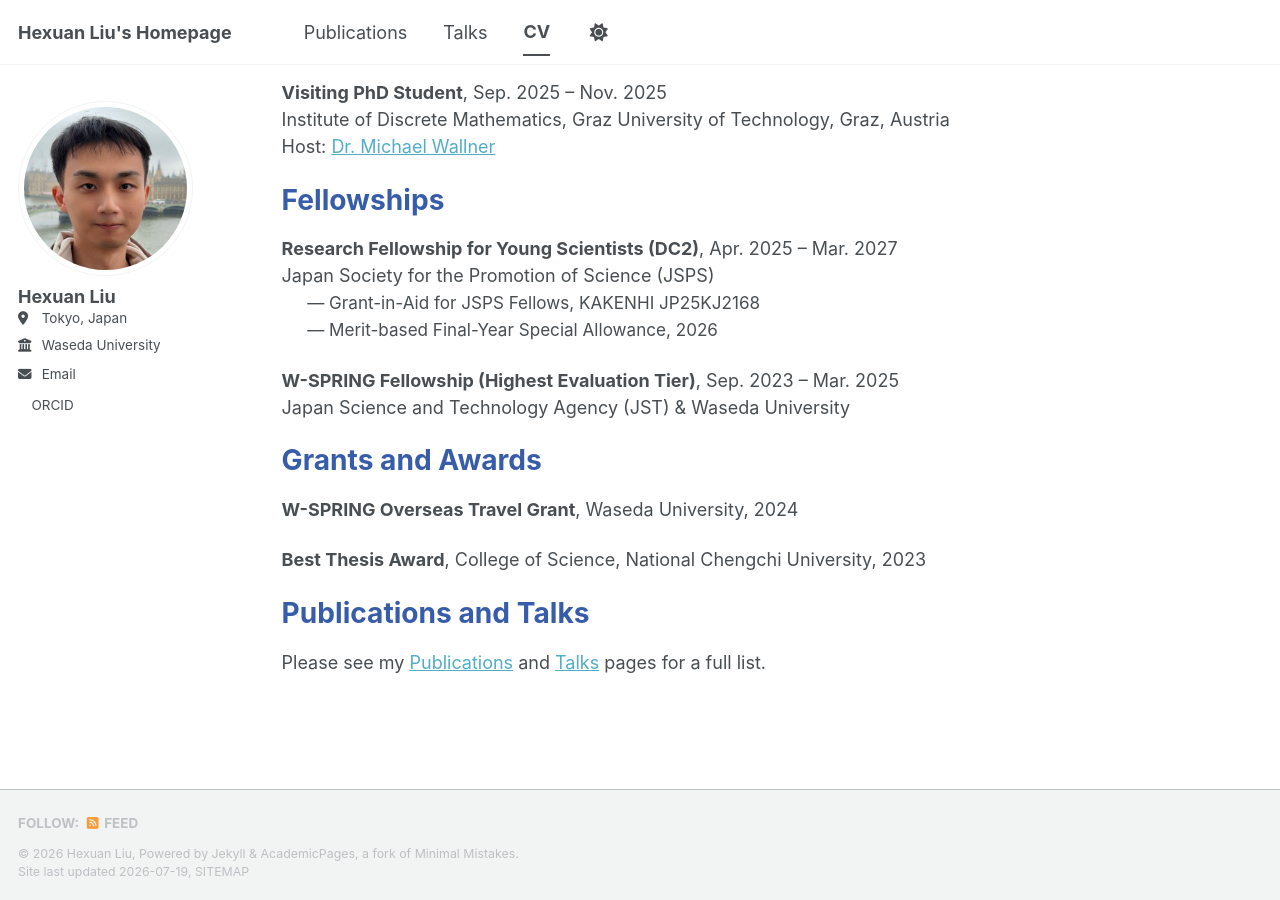
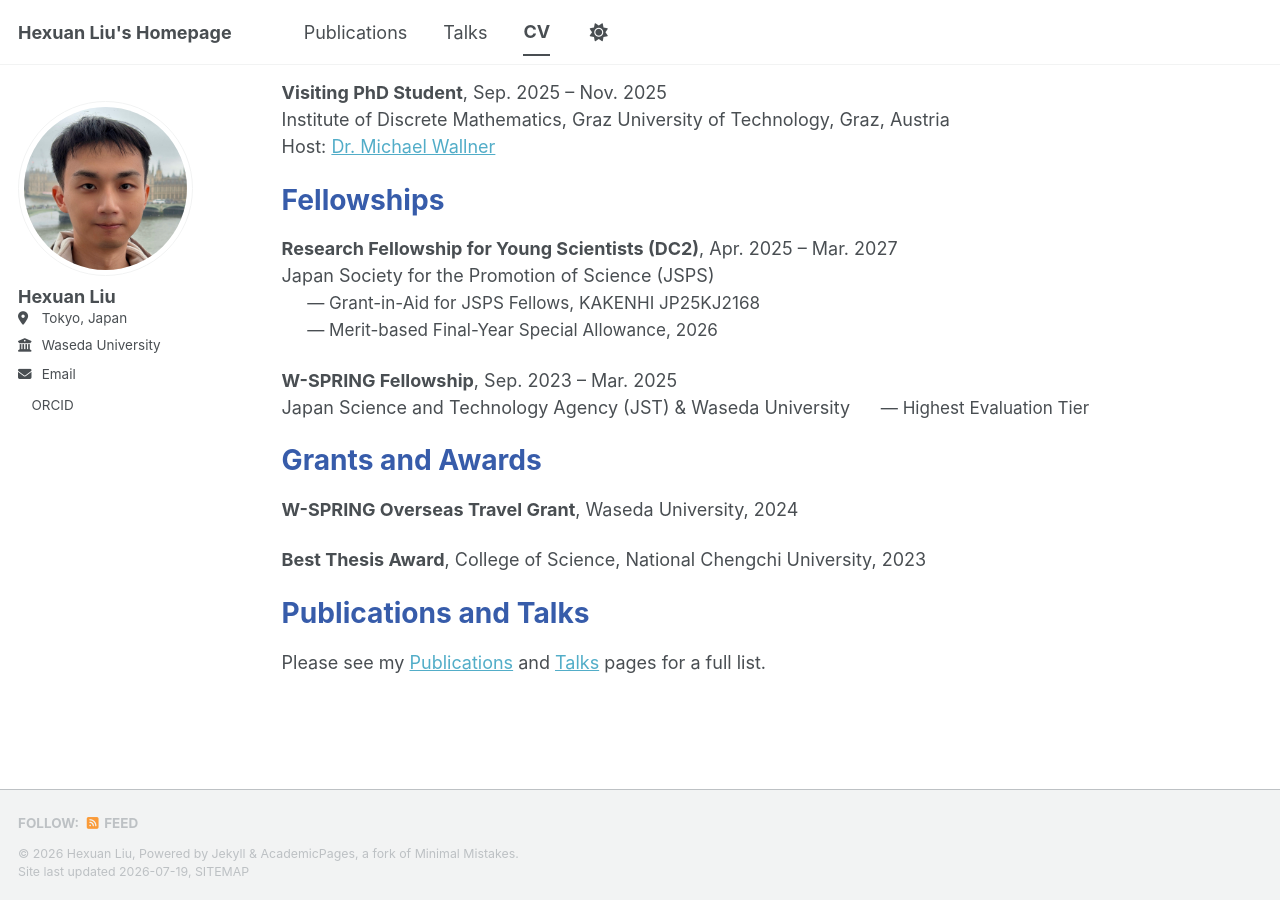
Before and after one commit to Hexuan-Liu/hexuan-liu.github.io, a Jekyll site: the page built from _pages/cv.md, in a window 1280 px wide and 900 px high, scrolled down 558 px. Built offline with Jekyll 4.4.1, drawn with Linux system fonts in a browser that asks for light colours; a style sheet for code colours, icons or effects is not loaded.

Commit message:
Update cv.md

```diff
--- a/_pages/cv.md
+++ b/_pages/cv.md
@@ -39,8 +39,9 @@ Japan Society for the Promotion of Science (JSPS)
 <span style="padding-left: 1.5em; font-size: 0.95em;">— Grant-in-Aid for JSPS Fellows, KAKENHI JP25KJ2168</span>
 <span style="padding-left: 1.5em; font-size: 0.95em;">— Merit-based Final-Year Special Allowance, 2026</span>
 
-**W-SPRING Fellowship (Highest Evaluation Tier)**, Sep. 2023 – Mar. 2025
+**W-SPRING Fellowship**, Sep. 2023 – Mar. 2025
 Japan Science and Technology Agency (JST) & Waseda University
+<span style="padding-left: 1.5em; font-size: 0.95em;">— Highest Evaluation Tier
 
 <h1 style="color: #375CAA !important;">Grants and Awards</h1>
 
```
